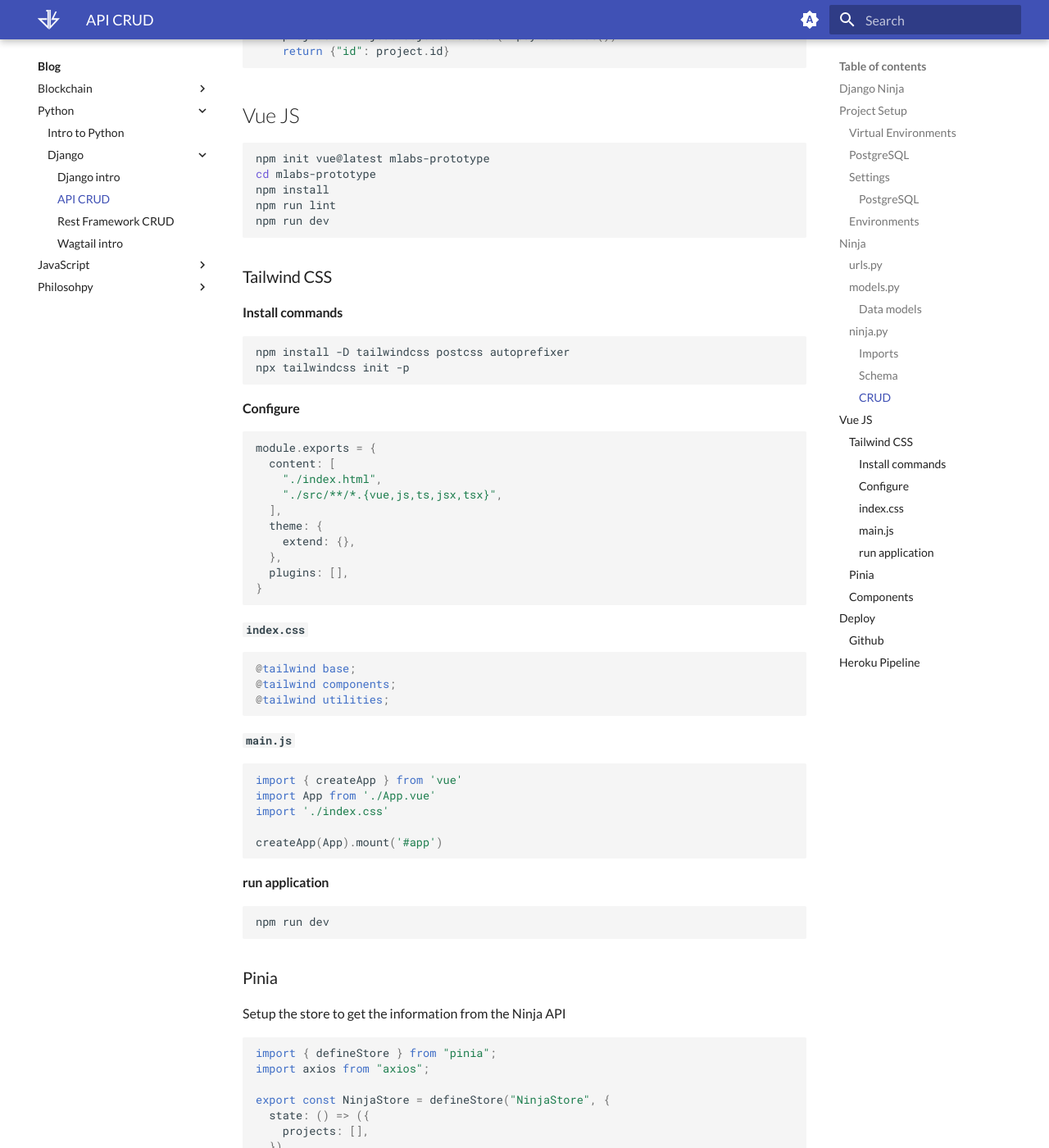
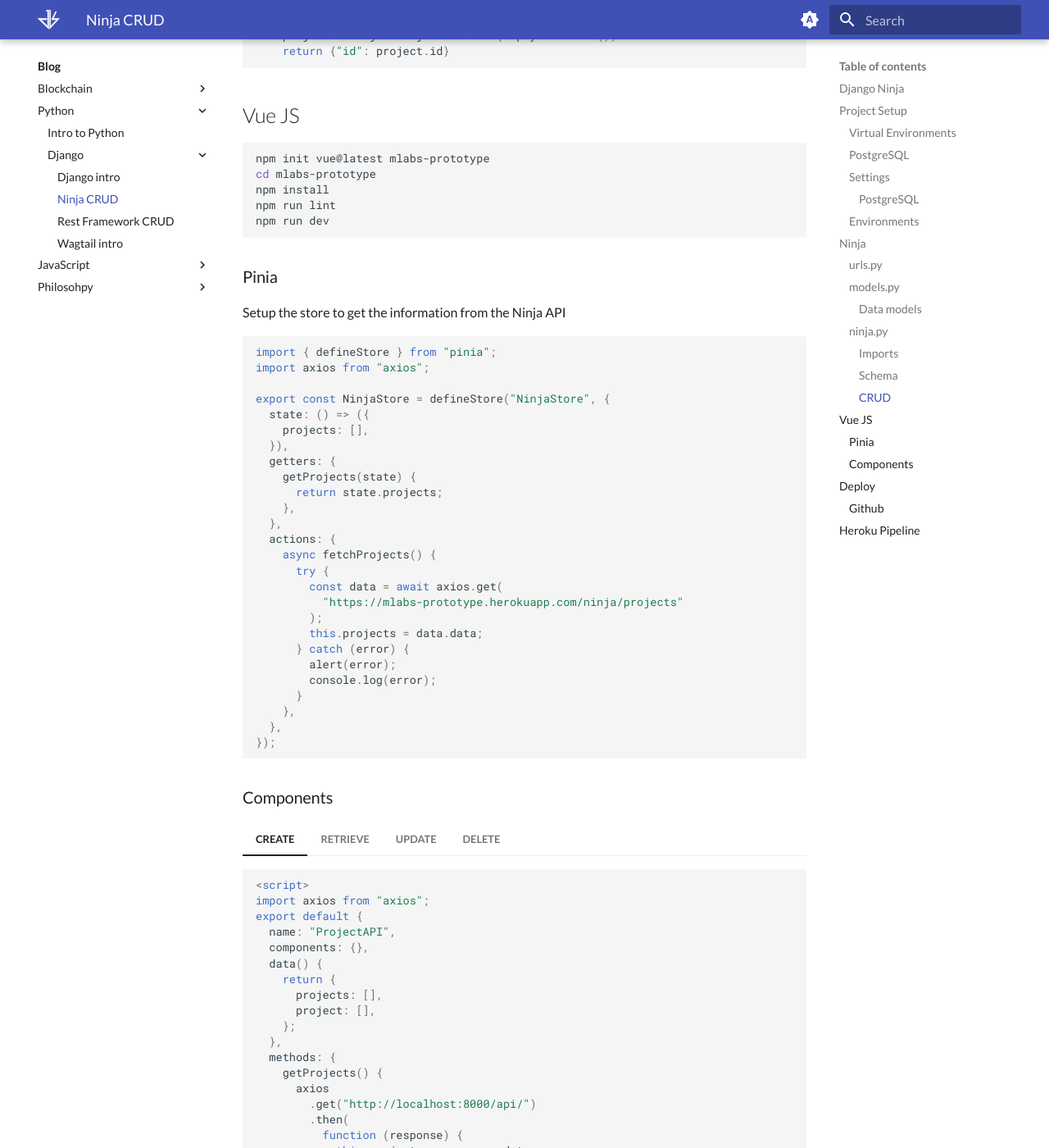
Before and after one commit to jaykhan-dev/khan-docs, an MkDocs documentation site: the page built from docs/blog/python/django/ninja-crud.md, in a window 1280 px wide and 1400 px high, scrolled down 2971 px. Shown: the whole window at 82% size. Built offline with MkDocs 1.6.1 and Material for MkDocs 9.7.7, drawn with Linux system fonts in a browser that asks for light colours.

Commit message:
added tailwind to vue and changed names in django for apis

````diff
--- a/docs/blog/python/django/api-crud.md
+++ b/docs/blog/python/django/ninja-crud.md
@@ -231,54 +231,6 @@
 npm run dev
 ```
 
-### Tailwind CSS
-
-#### Install commands
-
-```bash
-npm install -D tailwindcss postcss autoprefixer
-npx tailwindcss init -p
-```
-
-#### Configure
-
-```js
-module.exports = {
-  content: [
-    "./index.html",
-    "./src/**/*.{vue,js,ts,jsx,tsx}",
-  ],
-  theme: {
-    extend: {},
-  },
-  plugins: [],
-}
-```
-
-#### `index.css`
-
-```css
-@tailwind base;
-@tailwind components;
-@tailwind utilities;
-```
-
-#### `main.js`
-
-```js
-import { createApp } from 'vue'
-import App from './App.vue'
-import './index.css'
-
-createApp(App).mount('#app')
-```
-
-#### run application
-
-```bash
-npm run dev
-```
-
 ### Pinia
 Setup the store to get the information from the Ninja API
 
--- a/mkdocs.yml
+++ b/mkdocs.yml
@@ -132,7 +132,7 @@
       - Intro to Python: blog/python/intro.md
       - Django:
         - Django intro: blog/python/django/django-intro.md
-        - API CRUD: blog/python/django/api-crud.md
+        - Ninja CRUD: blog/python/django/ninja-crud.md
         - Rest Framework CRUD: blog/python/django/rest-framework-crud.md
         - Wagtail intro: blog/python/django/wagtail-intro.md
 
@@ -147,6 +147,7 @@
         - Responsive Nav: blog/javascript/vue/responsive-nav.md
         - Tab slots: blog/javascript/vue/creating-tabs.md
         - Tab pages: blog/javascript/vue/pages-tabs.md
+        - Tailwind CSS: blog/javascript/vue/tailwind-css.md
       - Express:
         - Express intro: blog/javascript/express/express-intro.md
 
````
Also changed, not shown: docs/blog/javascript/vue/tailwind-css.md (added, +62 -0 lines).
